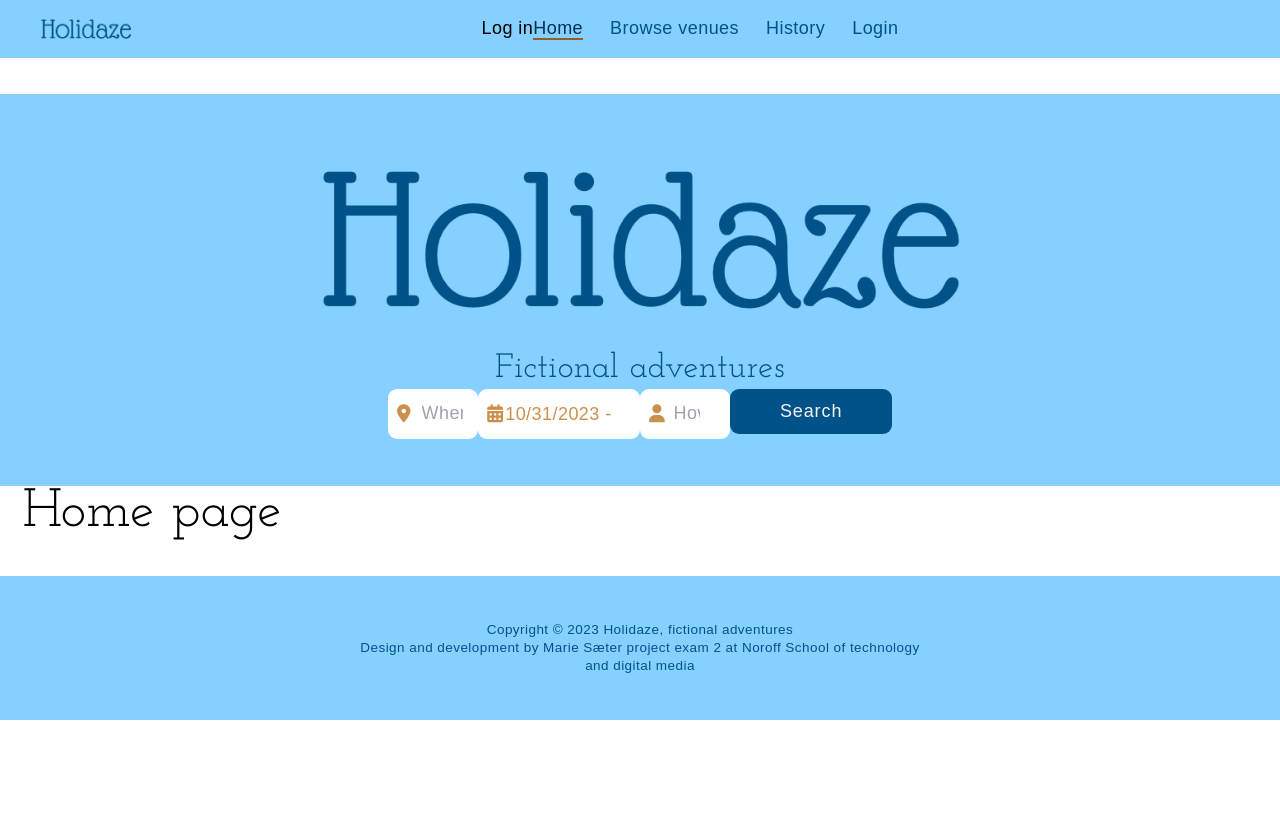
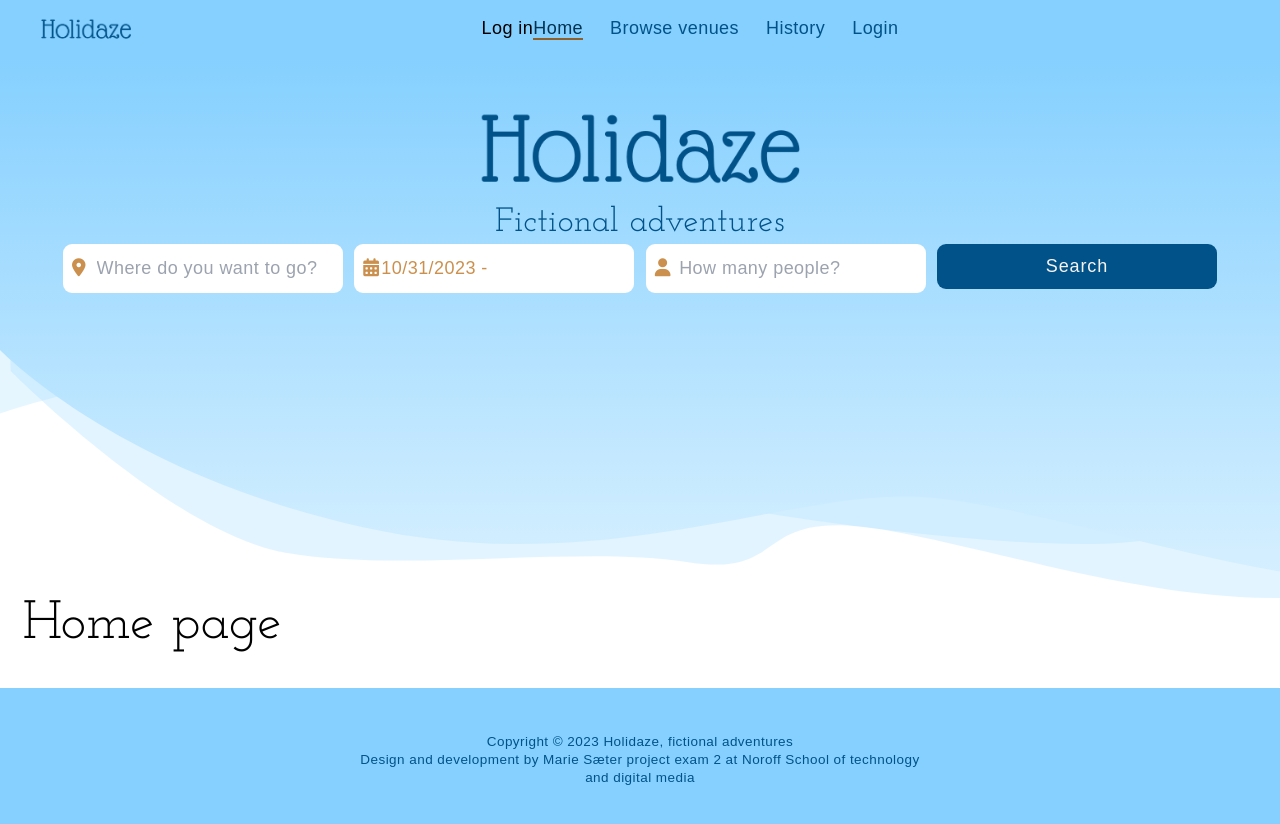
Before and after one commit to mariesaeter/Noroff-project-exam-2, a React (Vite) app: page / in a window 1280 px wide. Shown: the top 824 px of the page. Before the commit the page ends 800 px from the top, so only its background shows below. Built offline with nearby package versions, Linux system fonts and the light colour scheme; a web font is replaced by a local one.

Commit message:
Adds background to hero and adjusts search form to be centered

```diff
--- a/src/components/Header.jsx
+++ b/src/components/Header.jsx
@@ -6,7 +6,8 @@ import { Nav } from "./Nav";
 export function Header() {
   // const { navStatus } = useContext(NavContext)
   return (
-    <header className="flex justify-between lg:grid lg:grid-cols-[100px_minmax(0px,_1fr)] lg:place-items-center bg-sky-blue-dark px-5 py-3 md:px-8 mb-5 lg:mb-8">
+    <>
+      <header className="flex justify-between lg:grid lg:grid-cols-[100px_minmax(0px,_1fr)] lg:place-items-center bg-sky-blue-dark px-5 py-3 md:px-8   ">
         <Link to="/">
           <img
             src="/src/assets/holidaze-logo.png"
@@ -16,5 +17,6 @@ export function Header() {
         </Link>
         <Nav className="" />
       </header>
+    </>
   );
 }
--- a/src/components/PrimaryButton.jsx
+++ b/src/components/PrimaryButton.jsx
@@ -2,7 +2,7 @@ export const WideButton = ({ classes, btnText, type, onClick }) => {
   return (
     <button
       type={`${type}`}
-      className={`w-full h-10 tracking-wider rounded-lg transition ease-in-out duration-500 ${classes} `}
+      className={`w-full h-10 tracking-wider rounded-lg transition ease-in-out duration-500  mb-2.5 ${classes} `}
       onClick={onClick}
     >
       {btnText}
--- a/src/components/hero.jsx
+++ b/src/components/hero.jsx
@@ -4,15 +4,16 @@ import { BtnPrimary } from "./PrimaryButton";
 
 export const Hero = () => {
   return (
-    <div className="flex flex-col items-center bg-sky-blue-dark py-8">
+    <>
+      <div className="flex flex-col items-center  py-8  bg-[url('../assets/hero-bg2.svg')] bg-cover min-h-[30rem] ">
         <img
           src="/src/assets/holidaze-logo-big.png"
           alt="Holidaze logo"
-        className="w-1/2"
+          className="w-1/4"
         />
         <h2 className="text-fantasy-blue text-3xl">Fictional adventures</h2>
-      <form className="w-full max-w-md lg:flex">
-        <div className="relative text-earth-brown h-11 mb-2.5">
+        <form className=" w-full  lg:px-14 lg:grid lg:grid-cols-4 lg:gap-2.5  ">
+          <div className="w-[80%] lg:w-full block mx-auto relative text-earth-brown h-11 mb-2.5">
             <i className={iconClass("fa-solid fa-location-dot")}></i>
             <input
               type="text"
@@ -20,8 +21,10 @@ export const Hero = () => {
               placeholder="Where do you want to go?"
             />
           </div>
+          <div className=" w-[80%] lg:w-full block mx-auto">
             <Calendar />
-        <div className="relative text-earth-brown h-11 mb-2.5">
+          </div>
+          <div className=" w-[80%] lg:w-full block mx-auto relative text-earth-brown h-11 mb-2.5">
             <i className={iconClass("fa-solid fa-user")}></i>
             <input
               type="number"
@@ -29,8 +32,11 @@ export const Hero = () => {
               placeholder="How many people?"
             />
           </div>
+          <div className="w-[80%] lg:w-full block mx-auto">
             <BtnPrimary btnText="Search" type="submit" />
+          </div>
         </form>
       </div>
+    </>
   );
 };
--- a/src/constants/formClasses.js
+++ b/src/constants/formClasses.js
@@ -1,5 +1,5 @@
 export const inputClass =
-  "w-full py-2 pl-7 pr-3 border-2 border-fantasy-blue/0 focus:border-fantasy-blue-active focus:border-2 rounded-lg outline-none h-11";
+  " w-full  py-2 pl-7 pr-3 border-2 border-fantasy-blue/0 focus:border-fantasy-blue-active focus:border-2 rounded-lg outline-none h-11  ";
 
 // export const inputContainer = "flex";
 
```
Also changed, not shown: src/assets/hero-bg.svg (added), src/assets/hero-bg2.svg (added). Lines whose indentation alone changed are shown as unchanged.
